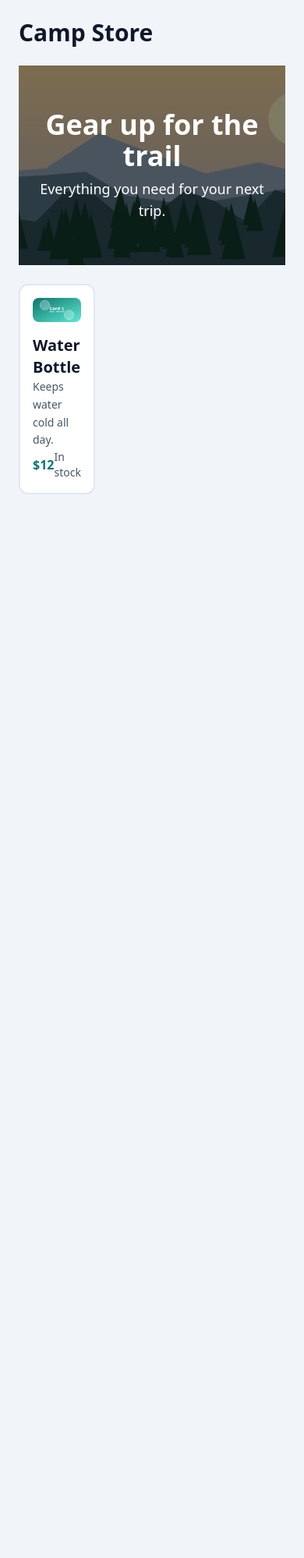
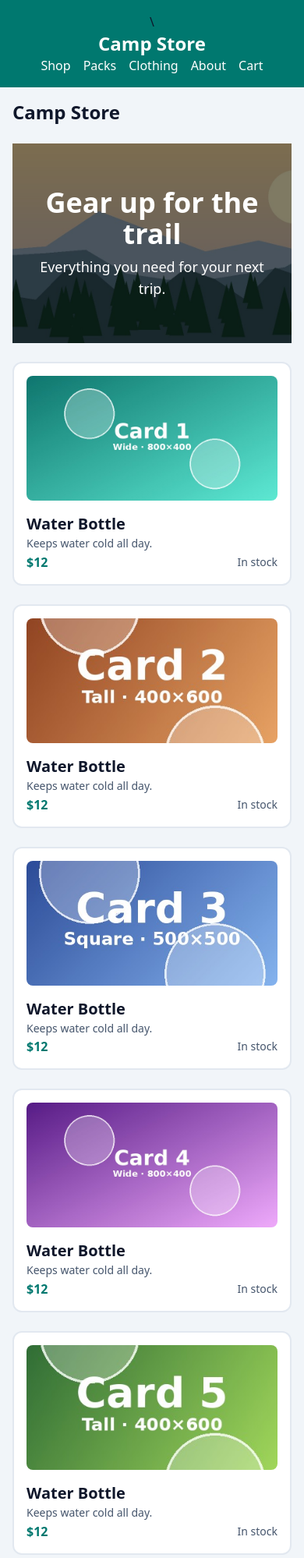
Before and after one commit to Kumo-Art/d4-tailwind, a plain HTML site: page index.html in a window 390 px wide. Shown: the top 1998 px of the page at 78% size. Before the commit the page ends 844 px from the top, so only its background shows below. Drawn offline with nearby package versions, Linux system fonts and the light colour scheme.

Commit message:
mobile view notes

```diff
--- a/index.html
+++ b/index.html
@@ -1,5 +1,5 @@
 <!DOCTYPE html>
-<html lang="en">
+<html lang="en" class="scroll-smooth">
 
 <head>
     <meta charset="UTF-8">
@@ -19,8 +19,20 @@
         <div class="bg-teal-900 shadow-lg shadow-black rounded-lg font-bold p-6">900</div>
     </div> -->
 
-    <main class="p-6">
-        <h1 class="text-3xl font-bold mb-6">Camp Store</h1>
+    <header class="flex flex-col md:flex-row md:justify-between  items-center bg-teal-700 px-6 py-4">\
+        <p class="text-white text-2xl font-bold">Camp Store</p>
+        <nav class="flex gap-4">
+            <a class="text-white hover:underline" href="#shop">Shop</a>
+            <a class="text-white hover:underline" href="index.html">Packs</a>
+            <a class="text-white hover:underline" href="index.html">Clothing</a>
+            <a class="text-white hover:underline" href="index.html">About</a>
+            <a class="text-white hover:underline" href="index.html">Cart</a>
+
+        </nav>
+    </header>
+
+    <main class="p-4 md:p-6">
+        <h1 class="text-2xl md:text-3xl font-bold mb-6">Camp Store</h1>
 
         <section class="relative h-64 mb-6">
             <img class="absolute inset-0 w-full h-full object-cover" src="assets/assets/camp-hero.jpg" alt="mountains">
@@ -35,9 +47,68 @@
             </div>
         </section>
 
-        <div class="grid grid-cols-3 gap-6">
-            <div class="bg-white border-2 border-slate-200 rounded-xl p-4 flex flex-col hover:border-teal-700 hover:shadow-md transition">
-               <img class="w-full h40 object-cover rounded-lg" src="assets/assets/card-1.jpg" alt="water bottle">
+        <div id="shop" class="grid grid-cols-1 sm:grid-cols-2 md:grid-cols-3 gap-6">
+            <div
+                class="bg-white border-2 border-slate-200 rounded-xl p-4 flex flex-col hover:border-teal-700 hover:shadow-md transition">
+                <img class="w-full h-40 object-cover rounded-lg" src="assets/assets/card-1.jpg" alt="water bottle">
+                <h3 class="text-xl font-bold mt-4">Water Bottle</h3>
+                <p class="text-sm text-slate-600 leading-relaxed">Keeps water cold all day.</p>
+
+                <div class="flex justify-between items-center mt-auto">
+                    <span class="font-bold text-teal-700">$12</span>
+                    <span class="text-sm text-slate-600">In stock</span>
+                </div>
+            </div>
+
+            <div
+                class="bg-white border-2 border-slate-200 rounded-xl p-4 flex flex-col hover:border-teal-700 hover:shadow-md transition">
+                <img class="w-full h-40 object-cover rounded-lg" src="assets/assets/card-2.jpg" alt="water bottle">
+                <h3 class="text-xl font-bold mt-4">Water Bottle</h3>
+                <p class="text-sm text-slate-600 leading-relaxed">Keeps water cold all day.</p>
+
+                <div class="flex justify-between items-center mt-auto">
+                    <span class="font-bold text-teal-700">$12</span>
+                    <span class="text-sm text-slate-600">In stock</span>
+                </div>
+            </div>
+
+            <div
+                class="bg-white border-2 border-slate-200 rounded-xl p-4 flex flex-col hover:border-teal-700 hover:shadow-md transition">
+                <img class="w-full h-40 object-cover rounded-lg" src="assets/assets/card-3.jpg" alt="water bottle">
+                <h3 class="text-xl font-bold mt-4">Water Bottle</h3>
+                <p class="text-sm text-slate-600 leading-relaxed">Keeps water cold all day.</p>
+
+                <div class="flex justify-between items-center mt-auto">
+                    <span class="font-bold text-teal-700">$12</span>
+                    <span class="text-sm text-slate-600">In stock</span>
+                </div>
+            </div>
+
+            <div
+                class="bg-white border-2 border-slate-200 rounded-xl p-4 flex flex-col hover:border-teal-700 hover:shadow-md transition">
+                <img class="w-full h-40 object-cover rounded-lg" src="assets/assets/card-4.jpg" alt="water bottle">
+                <h3 class="text-xl font-bold mt-4">Water Bottle</h3>
+                <p class="text-sm text-slate-600 leading-relaxed">Keeps water cold all day.</p>
+
+                <div class="flex justify-between items-center mt-auto">
+                    <span class="font-bold text-teal-700">$12</span>
+                    <span class="text-sm text-slate-600">In stock</span>
+                </div>
+            </div>
+            <div
+                class="bg-white border-2 border-slate-200 rounded-xl p-4 flex flex-col hover:border-teal-700 hover:shadow-md transition">
+                <img class="w-full h-40 object-cover rounded-lg" src="assets/assets/card-5.jpg" alt="water bottle">
+                <h3 class="text-xl font-bold mt-4">Water Bottle</h3>
+                <p class="text-sm text-slate-600 leading-relaxed">Keeps water cold all day.</p>
+
+                <div class="flex justify-between items-center mt-auto">
+                    <span class="font-bold text-teal-700">$12</span>
+                    <span class="text-sm text-slate-600">In stock</span>
+                </div>
+            </div>
+            <div
+                class="bg-white border-2 border-slate-200 rounded-xl p-4 flex flex-col hover:border-teal-700 hover:shadow-md transition">
+                <img class="w-full h-40 object-cover rounded-lg" src="assets/assets/card-6.jpg" alt="water bottle">
                 <h3 class="text-xl font-bold mt-4">Water Bottle</h3>
                 <p class="text-sm text-slate-600 leading-relaxed">Keeps water cold all day.</p>
 
```
Also changed, not shown: 1 other file. Lines whose indentation alone changed are shown as unchanged.
